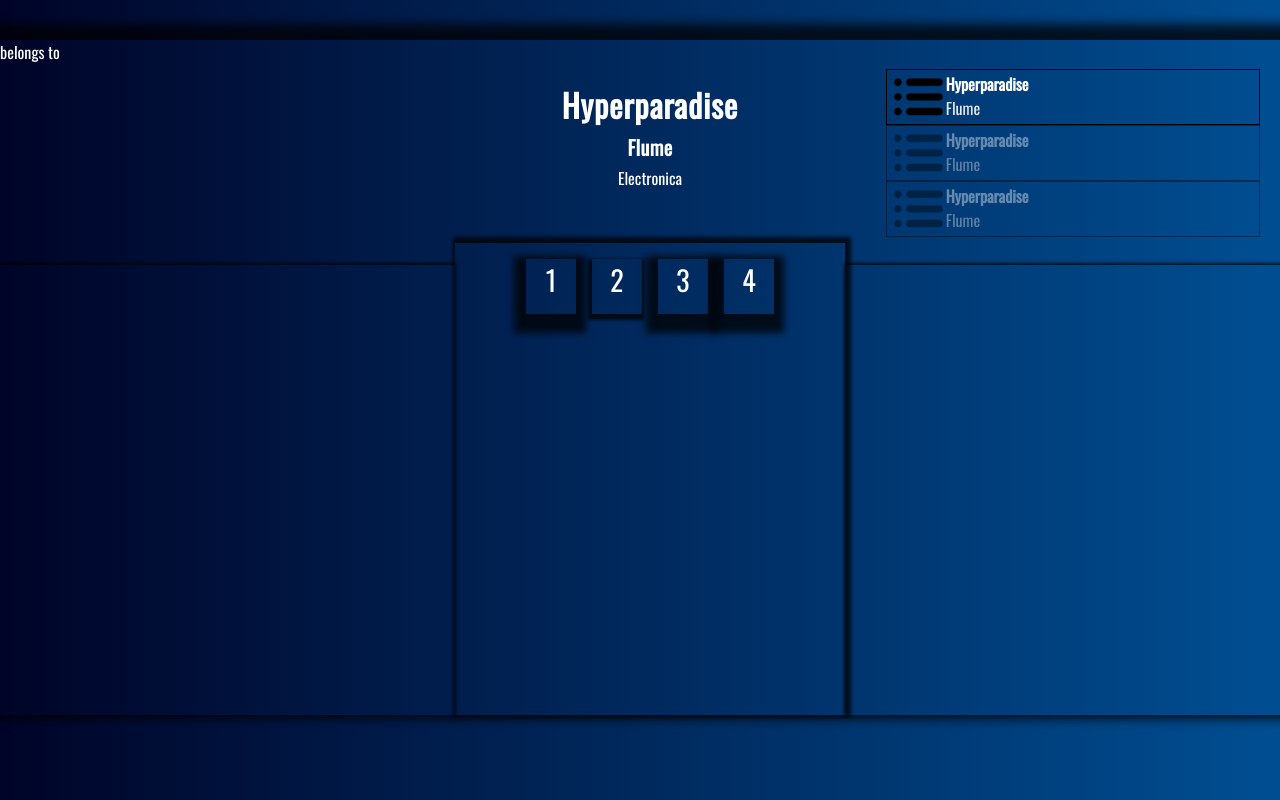
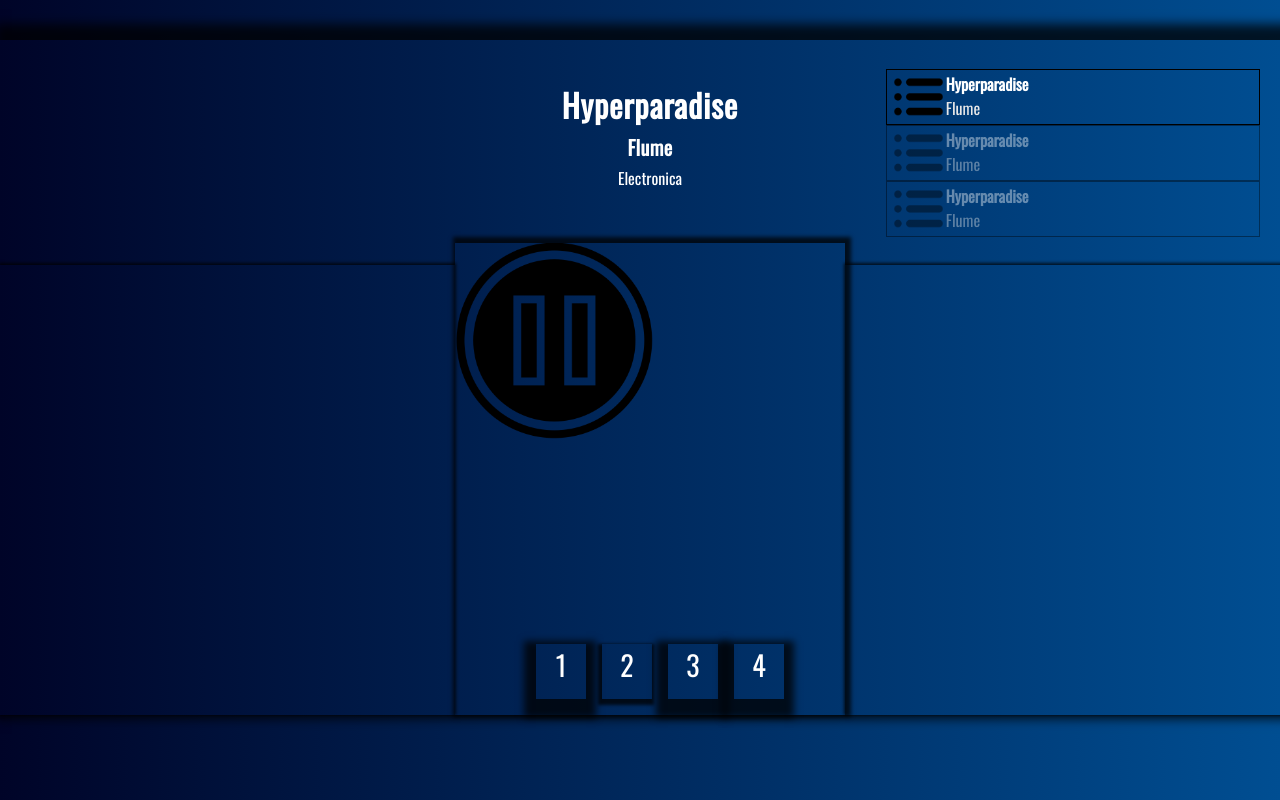
Before and after one commit to michaelcohen716/boombox, a React (Create React App) app: page / in a window 1280 px wide. Built offline with nearby package versions, Linux system fonts and the light colour scheme.

Commit message:
add play and pause

```diff
--- a/src/App.js
+++ b/src/App.js
@@ -1,6 +1,9 @@
 import React, { Component } from 'react';
 import Main from "./components/Main";
 import './App.css';
+
+// Icon Credits:
+// Alen Krummenacher, CH
 
 class App extends Component {
   render() {
--- a/src/components/Controls.jsx
+++ b/src/components/Controls.jsx
@@ -1,15 +1,29 @@
 import React, { Component } from 'react';
 import PlaylistButtons from "./PlaylistButtons";
+import pause from "../assets/pause.png";
+import play from "../assets/play.png";
 import "../styles/controls.css";
 
 class Controls extends Component {
+    state = {
+        paused: false
+    }
+
     render(){
+        const playOrPause = this.state.paused ? play : pause;
         return (
             <div className="controls">
+                <div onClick={this.playOrPause}>
+                    <img src={playOrPause} className="play-pause-icon" />
+                </div>
                 <PlaylistButtons />
             </div>
         )
     }
+
+    playOrPause = () => {
+        this.setState({ paused: !this.state.paused })
+    }
 }
 
 export default Controls;
--- a/src/components/Dashboard.jsx
+++ b/src/components/Dashboard.jsx
@@ -8,7 +8,7 @@
         return (
             <div className="dashboard">
                 <div className="belongs-to">
-                    belongs to
+
                 </div>
                 <SongInfo />
                 <Queue />
--- a/src/styles/controls.css
+++ b/src/styles/controls.css
@@ -3,8 +3,13 @@
     width: 30%;
     height: 105%;
     display: flex;
-    flex-direction: row;
+    flex-direction: column;
     justify-content: space-between;
     margin-top: -1.7%;
     box-shadow: 2px -2px 4px 4px rgba(0,0,0,0.75);
 }
+
+.play-pause-icon {
+    width: 200px;
+    height: auto;
+}
```
Also changed, not shown: src/assets/pause.png (added), src/assets/play.png (added).
